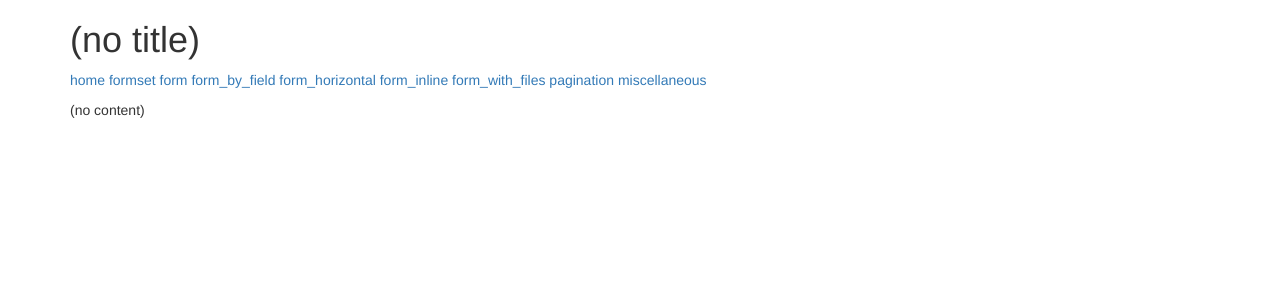
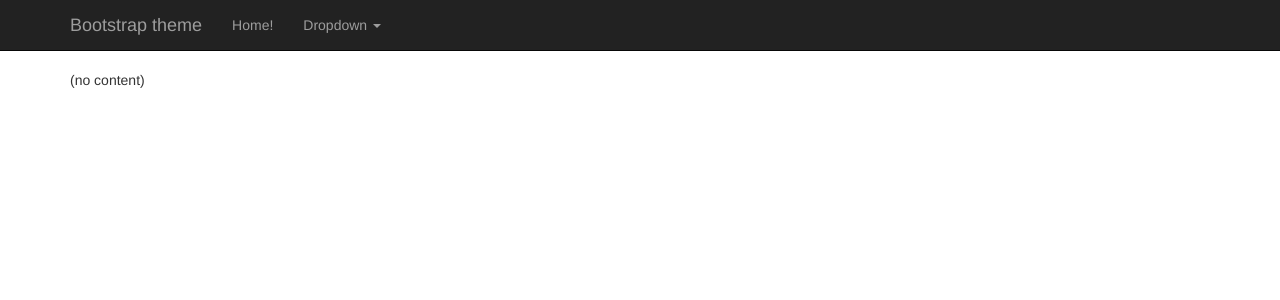
Before and after one commit to FlipperPA/wagtailpress, a Django app: template wagtailpress/templates/wagtailpress/base.html in a window 1280 px wide. Shown: the top 300 px of the page. Run offline with Django 3.2, Linux system fonts and the light colour scheme; the template is opened without the code that fills it, so the values that code supplies are empty; some libraries are stand-ins or nearby versions.

Commit message:
More bootstrap integration with templates.

```diff
--- a/wagtailpress/templates/wagtailpress/base.html
+++ b/wagtailpress/templates/wagtailpress/base.html
@@ -1,27 +1,57 @@
 {% load bootstrap3 %}
 
-{% bootstrap_css %}
-{% bootstrap_javascript %}
+<!DOCTYPE html>
+<html lang="en">
 
-{% block bootstrap3_content %}
-<div class="container">
-  <h1>{% block title %}(no title){% endblock %}</h1>
+<html lang="en">
+<head>
+  <meta charset="utf-8">
+  <meta http-equiv="X-UA-Compatible" content="IE=edge">
+  <meta name="viewport" content="width=device-width, initial-scale=1">
+  <title>{% block title %}(no title){% endblock %}</title>
 
-  <p>
-    <a href="{% url 'home' %}">home</a>
-    <a href="{% url 'formset_default' %}">formset</a>
-    <a href="{% url 'form_default' %}">form</a>
-    <a href="{% url 'form_by_field' %}">form_by_field</a>
-    <a href="{% url 'form_horizontal' %}">form_horizontal</a>
-    <a href="{% url 'form_inline' %}">form_inline</a>
-    <a href="{% url 'form_with_files' %}">form_with_files</a>
-    <a href="{% url 'pagination' %}">pagination</a>
-    <a href="{% url 'misc' %}">miscellaneous</a>
-  </p>
+  {% bootstrap_css %}
+  {% bootstrap_javascript jquery=1 %}
 
-  {% bootstrap_messages %}
+  <!--[if lt IE 9]>
+    <script src="https://oss.maxcdn.com/html5shiv/3.7.2/html5shiv.min.js"></script>
+    <script src="https://oss.maxcdn.com/respond/1.4.2/respond.min.js"></script>
+  <![endif]-->
+</head>
 
-  {% block content %}(no content){% endblock %}
-</div>
+<body role="document" style="padding-top: 70px;">
+  <nav class="navbar navbar-inverse navbar-fixed-top">
+    <div class="container">
+      <div class="navbar-header">
+	<button type="button" class="navbar-toggle collapsed" data-toggle="collapse" data-target="#navbar" aria-expanded="false" aria-controls="navbar">
+	  <span class="sr-only">Toggle navigation</span>
+	  <span class="icon-bar"></span>
+	  <span class="icon-bar"></span>
+	  <span class="icon-bar"></span>
+	</button>
+	<a class="navbar-brand" href="#">Bootstrap theme</a>
+      </div>
+      <div id="navbar" class="navbar-collapse collapse">
+	<ul class="nav navbar-nav">
+	  <li><a href="#">Home!</a></li>
+	  <li class="dropdown">
+	    <a href="#" class="dropdown-toggle" data-toggle="dropdown" role="button" aria-haspopup="true" aria-expanded="false">Dropdown <span class="caret"></span></a>
+	    <ul class="dropdown-menu">
+	      <li><a href="#">Action</a></li>
+	      <li><a href="#">Another action</a></li>
+	    </ul>
+	  </li>
+	</ul>
+      </div>
+    </div>
+  </nav>
 
-{% endblock %}
+{#    <a href="{% url 'home' %}">home</a> #}
+
+  <div class="container theme-showcase" role="main">
+    {% bootstrap_messages %}
+
+    {% block content %}(no content){% endblock %}
+  </div>
+</body>
+</html>
--- a/wagtailpress/templates/wagtailpress/post.html
+++ b/wagtailpress/templates/wagtailpress/post.html
@@ -1,4 +1,4 @@
-{% extends "base.html" %}
+{% extends "wagtailpress/base.html" %}
 
 {% load wagtailcore_tags wagtailimages_tags %}
 
```
